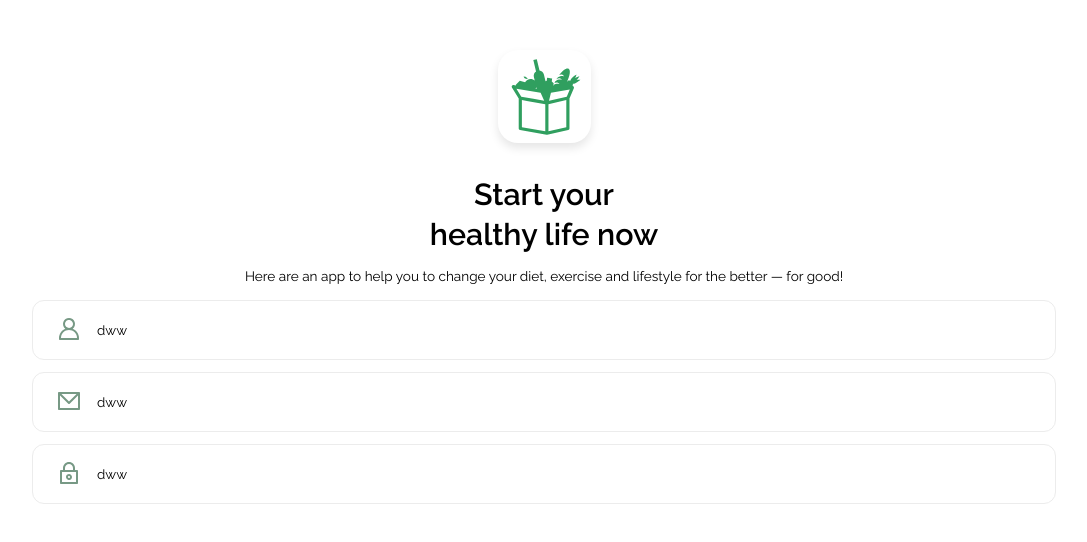
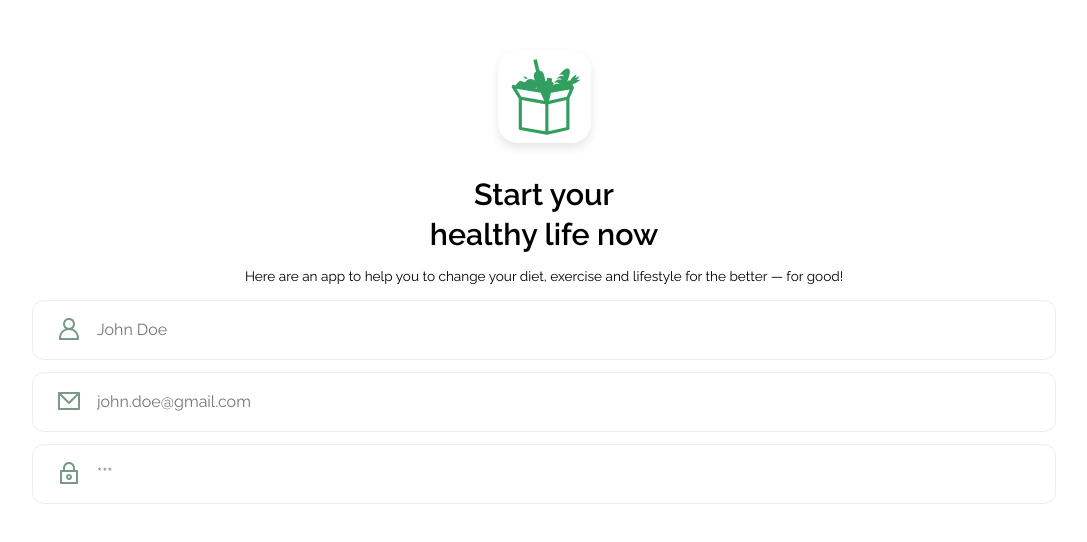
Before and after one commit to Patrykkwolek/shopping, a React (Create React App) app: page /signup in a window 1280 px wide. Shown: the top 542 px of the page, without its empty margins (96-1183 px from the left). Built offline with nearby package versions, Linux system fonts and the light colour scheme.

Commit message:
inputs placeholders

```diff
--- a/src/components/textInput/textInput.scss
+++ b/src/components/textInput/textInput.scss
@@ -14,6 +14,7 @@
 		border-radius: $--input-border-radius;
 		padding: 15px 25px 15px 64px;
 		box-sizing: border-box;
+		font-size: 16px;
 
 		&:focus {
 			outline: none;
--- a/src/components/textInput/textInput.tsx
+++ b/src/components/textInput/textInput.tsx
@@ -5,13 +5,13 @@ import Email from '../../resources/img/email.svg'
 import Password from '../../resources/img/password.svg'
 
 type Props = {
-	text: string
+	text?: string
 	placeholder: string
 	icon?: 'user' | 'email' | 'password'
 }
 
 function TextInput(props: Props) {
-	const { text, icon, placeholder } = props
+	const { text = '', icon, placeholder } = props
 
 	let Icon
 	switch (icon) {
--- a/src/modules/signupPage/signupPage.tsx
+++ b/src/modules/signupPage/signupPage.tsx
@@ -19,9 +19,9 @@ function SignupPage() {
 			<span className='signup-page__description'>
 				{getTranslation('singupHeaderDescription')}
 			</span>
-			<TextInput text='dww' placeholder='dw' icon='user' />
-			<TextInput text='dww' placeholder='dw' icon='email' />
-			<TextInput text='dww' placeholder='dw' icon='password' />
+			<TextInput placeholder='John Doe' icon='user' />
+			<TextInput placeholder='john.doe@gmail.com' icon='email' />
+			<TextInput placeholder='***' icon='password' />
 		</div>
 	)
 }
```
